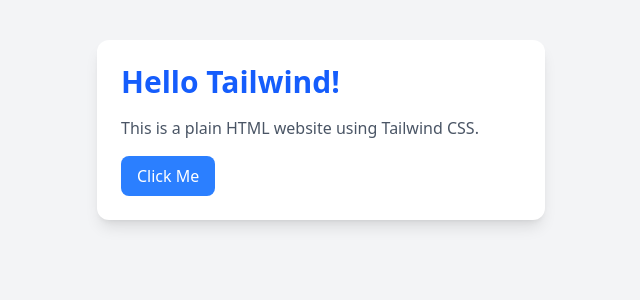
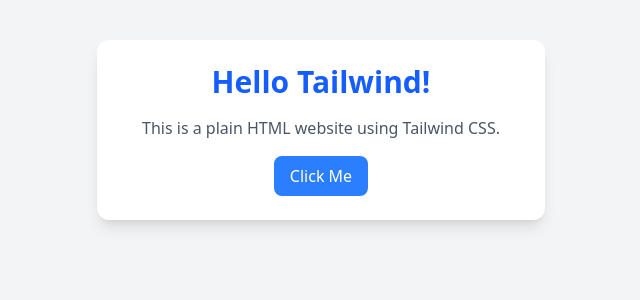
Before and after one commit to jamisonorton/6465-restaurant, a PHP site: page / in a window 1280 px wide. Shown: the part 72-372 px from the top of the page, without its empty margins (319-959 px from the left). Run offline with PHP 8.4, Linux system fonts and the light colour scheme.

Commit message:
updated template

```diff
--- a/index.php
+++ b/index.php
@@ -39,7 +39,7 @@
         </nav>
 
         <!-- Main Content -->
-        <main class="max-w-md mx-auto mt-10 bg-white p-6 rounded-xl shadow-lg items-center justify-center">
+        <main class="max-w-md mx-auto mt-10 bg-white p-6 rounded-xl shadow-lg flex flex-col items-center justify-center">
             <h1 class="text-3xl font-bold text-blue-600">
                 Hello Tailwind!
             </h1>
```
